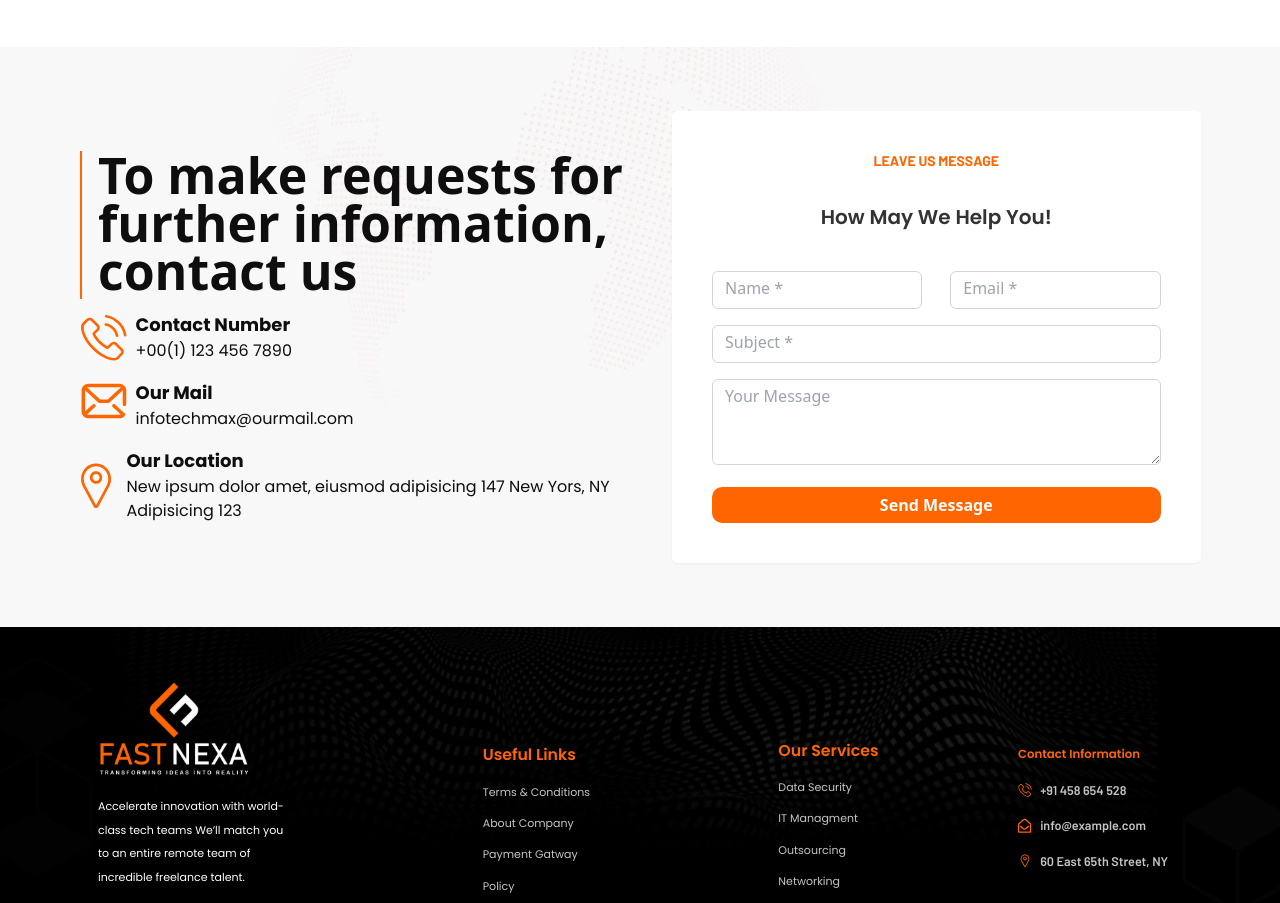
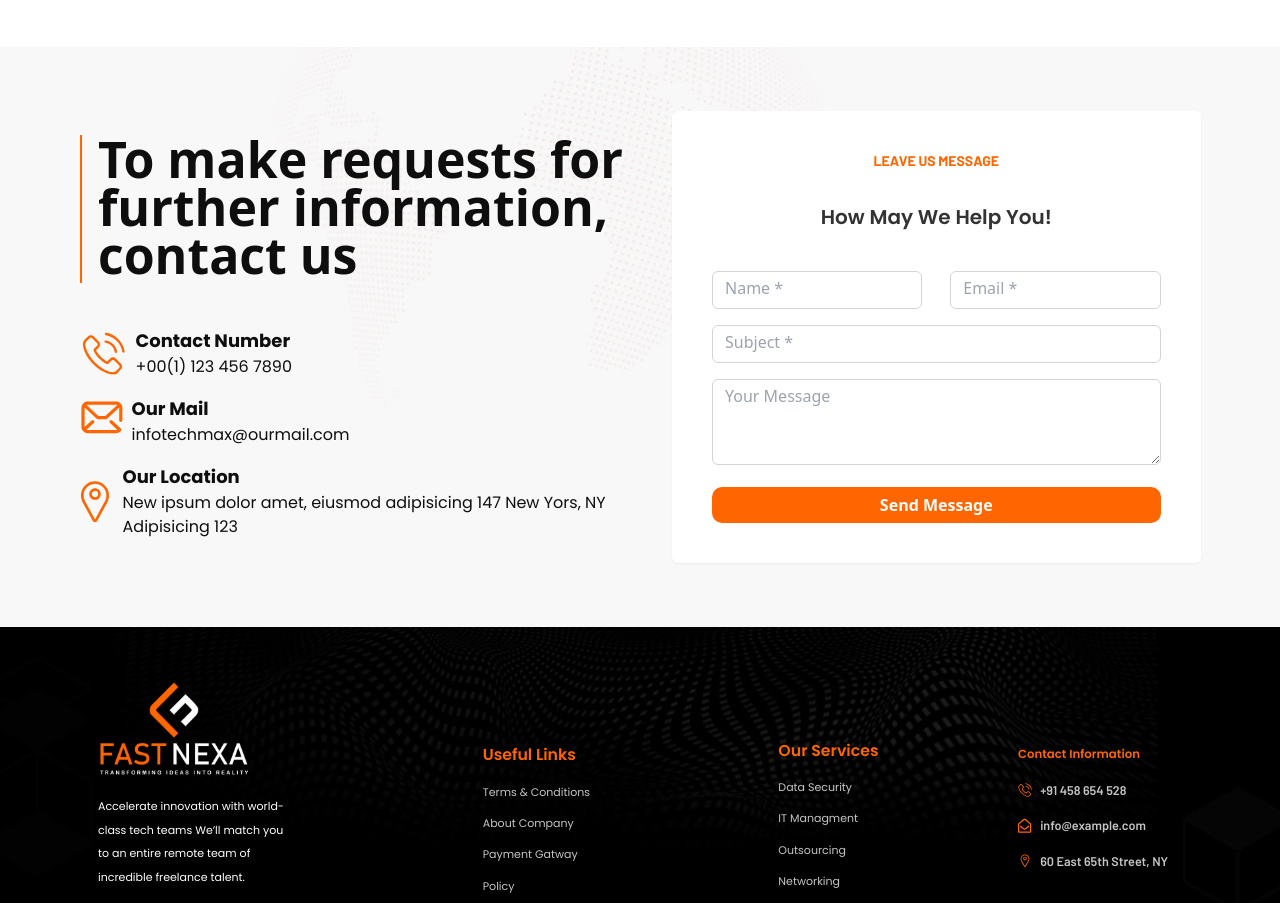
Before and after one commit to habibzia007/fastnexa-frontend-code, a React (Vite) app in the folder frontend/: page /about in a window 1280 px wide. Shown: the part 3720-4623 px from the top of the page. Built offline with nearby package versions, Linux system fonts and the light colour scheme.

Commit message:
code refector in some sections

```diff
--- a/frontend/src/components/contactUs/ContactUs.jsx
+++ b/frontend/src/components/contactUs/ContactUs.jsx
@@ -13,7 +13,7 @@ const ContactUs = () => {
     <div className="w-full" style={backgroundImageStyle}>
       <div className="container mx-auto px-4 sm:px-6 lg:px-8 xl:max-w-[1185px] py-8 lg:py-16 flex flex-col lg:flex-row items-center">
         <div className=" w-[80%]  lg:w-1/2 lg:flex lg:items-center">
-          <div className="w-full flex flex-col items-start  lg:gap-8">
+          <div className="w-full flex flex-col items-start  lg:gap-16">
             <div className="flex  gap-2 md:gap-4 w-[236px] lg:w-full h-32">
               <div className="bg-[#FF6500]  w-[6px] h-[80%] lg:w-3.66 lg:h-[148px]"></div>
               <div className="font-poppins  font-semibold text-[22px] leading-[33px] lg:text-[37px] lg:leading-[48px] xl:text-[50px] xl:leading-[48px] text-[#0E0E0E]">
@@ -23,7 +23,7 @@ const ContactUs = () => {
             <div className="flex flex-col sm:flex-row lg:flex-col items-start gap-4 w-[236px] sm:w-full ">
               <div className="flex gap-2 items-center">
                 <img
-                  className="w-6 h-6 md:w-12 lg:h-12"
+                  className="w-6 h-6 md:w-12 lg:h-11"
                   src={phone}
                   alt="Phone"
                 />
@@ -38,7 +38,7 @@ const ContactUs = () => {
               </div>
               <div className="flex gap-2 items-center">
                 <img
-                  className="w-6 h-6 lg:w-12 lg:h-12"
+                  className="w-6 h-6 lg:w-11 lg:h-11"
                   src={message}
                   alt="Message"
                 />
@@ -53,7 +53,7 @@ const ContactUs = () => {
               </div>
               <div className="flex gap-4=2 items-center">
                 <img
-                  className="w-6 h-6 lg:w-12 lg:h-12"
+                  className="w-6 h-6 lg:w-11 lg:h-11"
                   src={location}
                   alt="Location"
                 />
```
